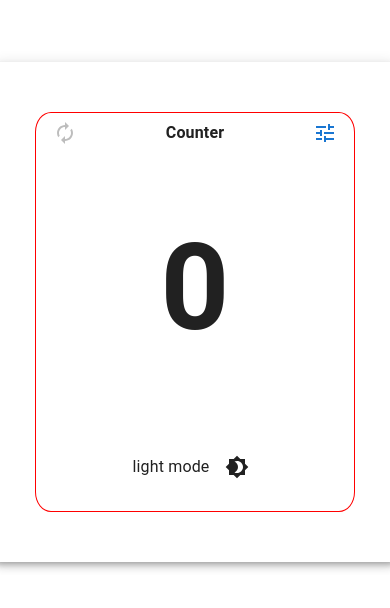
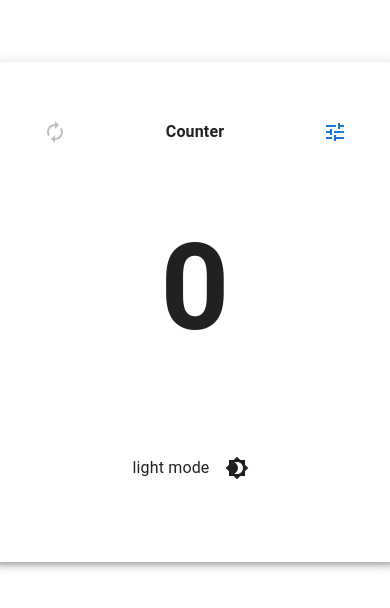
Before and after one commit to tepek92/counter, a React (Create React App) app: page / in a window 390 px wide. Shown: the part 110-718 px from the top of the page. Built offline with nearby package versions, Linux system fonts and the light colour scheme.

Commit message:
mobile style fixed

```diff
--- a/src/components/Counter/Controler/Controler.module.css
+++ b/src/components/Counter/Controler/Controler.module.css
@@ -1,6 +1,5 @@
 .control {
-    width: 300px;
-    /*height: 100px;*/
+    width: 100%;
     border-radius: 15px;
     display: flex;
     align-items: center;
--- a/src/components/Counter/Counter.module.css
+++ b/src/components/Counter/Counter.module.css
@@ -10,17 +10,11 @@
 
 
 .display {
-    border: 1px solid red;
-
-    /*width: 300px;*/
-    /*height: 400px;*/
     width: 80%;
     height: 80%;
     border-radius: 5%;
     display: flex;
     flex-direction: column;
-    /*align-items: center;*/
-    /*justify-content: center;*/
     align-items: center;
     justify-content: space-between;
 }
--- a/src/components/Counter/Result/Result.module.css
+++ b/src/components/Counter/Result/Result.module.css
@@ -1,6 +1,4 @@
 .result {
-    width: 400px;
-    /*height: 600px;*/
     height: 100%;
     border-radius: 15px;
     display: flex;
--- a/src/components/Counter/Settings/Settings.module.css
+++ b/src/components/Counter/Settings/Settings.module.css
@@ -1,6 +1,5 @@
 .control {
-    width: 300px;
-    /*height: 100px;*/
+    width: 100%;
     border-radius: 15px;
     display: flex;
     align-items: center;
@@ -9,8 +8,6 @@
 
 
 .settings {
-    width: 300px;
-    /*height: 300px;*/
     height: 100%;
     border-radius: 15px;
     display: flex;
```
